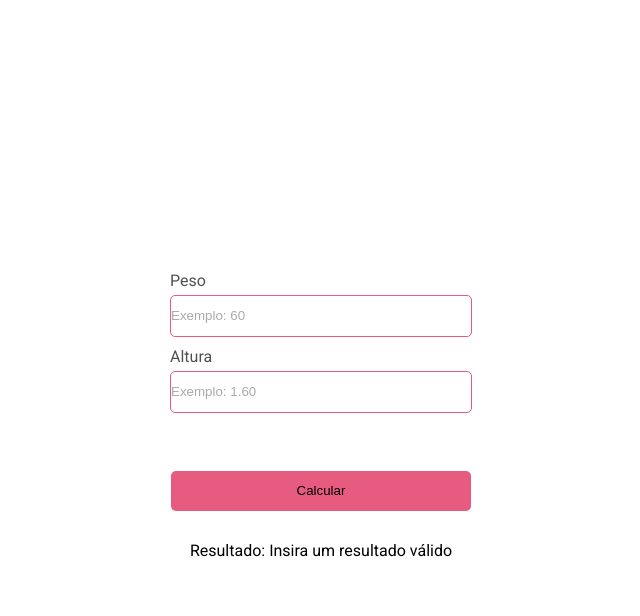
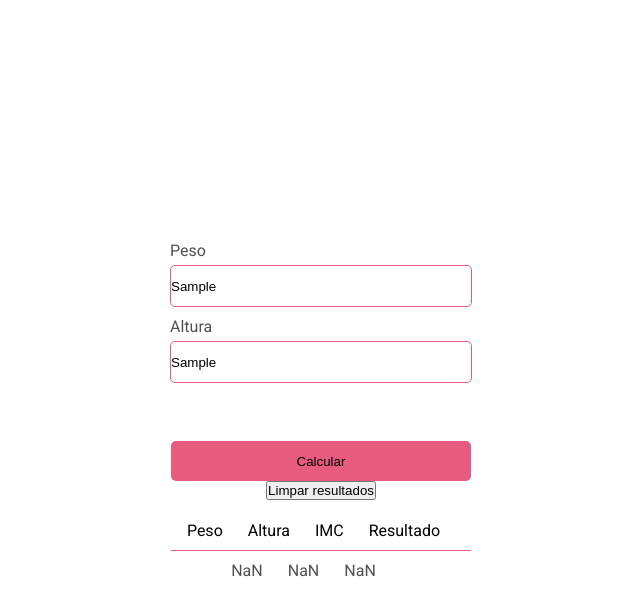
Before and after one commit to carolinabispo/Calculadora-IMC, a plain HTML site: page index.html in a window 1280 px wide. Both pictures are taken after typing "Sample", "Sample" into the empty fields and a click on the button "Calcular". Shown: the whole page, without its empty margins (319-959 px from the left). Drawn offline with Linux system fonts and the light colour scheme.

Commit message:
terminando estilos

```diff
--- a/index.html
+++ b/index.html
@@ -1,5 +1,6 @@
 <!DOCTYPE html>
 <html lang="en">
+
 <head>
   <meta charset="UTF-8" />
   <meta name="viewport" content="width=device-width, initial-scale=1.0" />
@@ -7,8 +8,11 @@
   <link rel="stylesheet" href="styles.css" />
   <link rel="preconnect" href="https://fonts.googleapis.com">
   <link rel="preconnect" href="https://fonts.gstatic.com" crossorigin>
-<link href="https://fonts.googleapis.com/css2?family=Roboto:ital,wght@0,100;0,300;0,400;0,500;0,700;0,900;1,100;1,300;1,400;1,500;1,700;1,900&display=swap" rel="stylesheet">
+  <link
+    href="https://fonts.googleapis.com/css2?family=Roboto:ital,wght@0,100;0,300;0,400;0,500;0,700;0,900;1,100;1,300;1,400;1,500;1,700;1,900&display=swap"
+    rel="stylesheet">
 </head>
+
 <body>
   <div class="main">
     <div class="container">
@@ -19,31 +23,34 @@
         <form id="form">
           <div class="form-group">
             <label>Peso</label>
-              <input
-                type="text"
-                id="peso"
-                name="peso"
-                placeholder="Exemplo: 60"
-              />
+            <input type="text" id="peso" name="peso" placeholder="Exemplo: 60" />
             <label>Altura</label>
-              <input
-                type="text"
-                id="altura"
-                name="altura"
-                placeholder="Exemplo: 1.60"
-              />
+            <input type="text" id="altura" name="altura" placeholder="Exemplo: 1.60" />
           </div>
           <br />
           <br />
-
-
           <button type="submit" id="btn">Calcular</button>
-
+          <button id="clean-results" onclick="limpar()">Limpar resultados</button>
         </form>
       </div>
-        <div>Resultado: <span id="result"></span></div
+      <!-- <div>Resultado: <span id="result"></span></div <div class="resultados"> -->
+      <ul class="lista-resultados">
+        <li>Peso </li>
+        <li>Altura </li>
+        <li>IMC</li>
+        <li>Resultado </li>
+      </ul>
+      <span class="divisoria"></span>
+      <ul class="lista-resultados-ii">
+        <li><span id="result-peso"></span></li>
+        <li><span id="result-altura"></span></li>
+        <li><span id="result-imc"></span></li>
+        <li><span id="nivel-imc"></span></li>
+      </ul>
+    </div>
   </div>
   </div>
   <script src="script.js" defer></script>
 </body>
+
 </html>
--- a/script.js
+++ b/script.js
@@ -1,11 +1,16 @@
 const calcular = (e)=>{
   e.preventDefault()
 
-  const peso = document.getElementById("peso").value
+  const peso = parseFloat(document.getElementById("peso").value)
 
   const altura = parseFloat(document.getElementById("altura").value)
 
+  document.getElementById('result-peso').innerHTML=peso
+  document.getElementById('result-altura').innerHTML=altura
+  // document.getElementById('nivel-imc').innerHTML=peso
+
   const imc = peso / (altura * altura)
+  document.getElementById('result-imc').innerHTML=imc.toFixed(2)
 
   console.log("peso", peso);
   console.log("altura", altura);
@@ -13,28 +18,35 @@ const calcular = (e)=>{
 
   if (imc < 18.5) {
     console.log("Abaixo do peso");
-    document.getElementById("result").innerHTML = "Abaixo do peso";
+    document.getElementById('nivel-imc').innerHTML = "Abaixo do peso";
   }else if (imc >= 18.6 && imc <= 24.9){
     console.log("Peso ideal");
-document.getElementById("result").innerHTML = "Peso ideal"
+document.getElementById("nivel-imc").innerHTML = "Peso ideal"
   }else if(imc >= 25 && imc <= 29.9){
     console.log("Levemente acima do peso");
-document.getElementById("result").innerHTML = "Levemente acima do peso"
+document.getElementById("nivel-imc").innerHTML = "Levemente acima do peso"
   }else if(imc >= 30 && imc <= 34.9){
     console.log("Obesidade grau I");
-document.getElementById("result").innerHTML = "Obesidade grau I"
+document.getElementById("nivel-imc").innerHTML = "Obesidade grau I"
   }else if(imc >= 35 && imc <= 39.0){
     console.log("obesidade Grau II");
-document.getElementById("result").innerHTML = "Obesidade grau II"
+document.getElementById("nivel-imc").innerHTML = "Obesidade grau II"
   }else if (imc >= 40) {
     console.log("Obesidade grau III");
-document.getElementById("result").innerHTML = "Obesidade grau III"
+document.getElementById("nivel-imc").innerHTML = "Obesidade grau III"
   } else {
     document.getElementById("result").innerHTML = "Insira um resultado válido"
   }
+
 
 
   document.getElementById("peso").value = ''
   document.getElementById("altura").value = ''
 }
 document.getElementById("form").addEventListener("submit", calcular);
+
+const limpar=()=>{
+
+ document.querySelector(".lista-resultados-ii").innerHTML=''
+
+}
--- a/styles.css
+++ b/styles.css
@@ -59,29 +59,61 @@ input {
   border-radius: 5px;
   background-color: FFFFFF;
   width: 300px;
-  height: 40px ;
+  height: 40px;
   margin-bottom: 10px;
   outline: none;
 }
 
-input::placeholder{
-    color: #ABABAB;
+input::placeholder {
+  color: #ababab;
 }
 input:focus {
   border-color: #e85b81;
-    box-shadow: 0 0 5px rgba(232, 91, 129, 0.8)
+  box-shadow: 0 0 5px rgba(232, 91, 129, 0.8);
 }
 
-.calc-btn{
+.calc-btn {
   background-color: #e85b81;
   width: 300px;
 }
 
-#btn{
+#btn {
   width: 300px;
-    height: 40px ;
-    background-color: #E85B81;
+  height: 40px;
+  background-color: #e85b81;
   border: none;
   border-radius: 5px;
+}
 
+ul {
+  list-style-type: none;
 }
+
+.lista-resultados {
+  list-style-type: none; /* Remove os marcadores */
+  display: flex;
+  gap: 10px; /* Espaçamento entre os itens */
+  margin-bottom: 10px;
+}
+
+li {
+  margin-right: 15px;
+}
+.resultados {
+  background-color: aqua;
+  width: 300px;
+}
+
+.lista-resultados-ii {
+  list-style-type: none;
+  display: flex;
+  gap: 10px;
+  margin-top: 10px;
+  margin-left: 5px;
+  color: #505050;
+}
+
+.divisoria {
+  border-bottom: 1px solid #e85b81;
+  width: 300px;
+}
```
Lines whose indentation alone changed are shown as unchanged.
